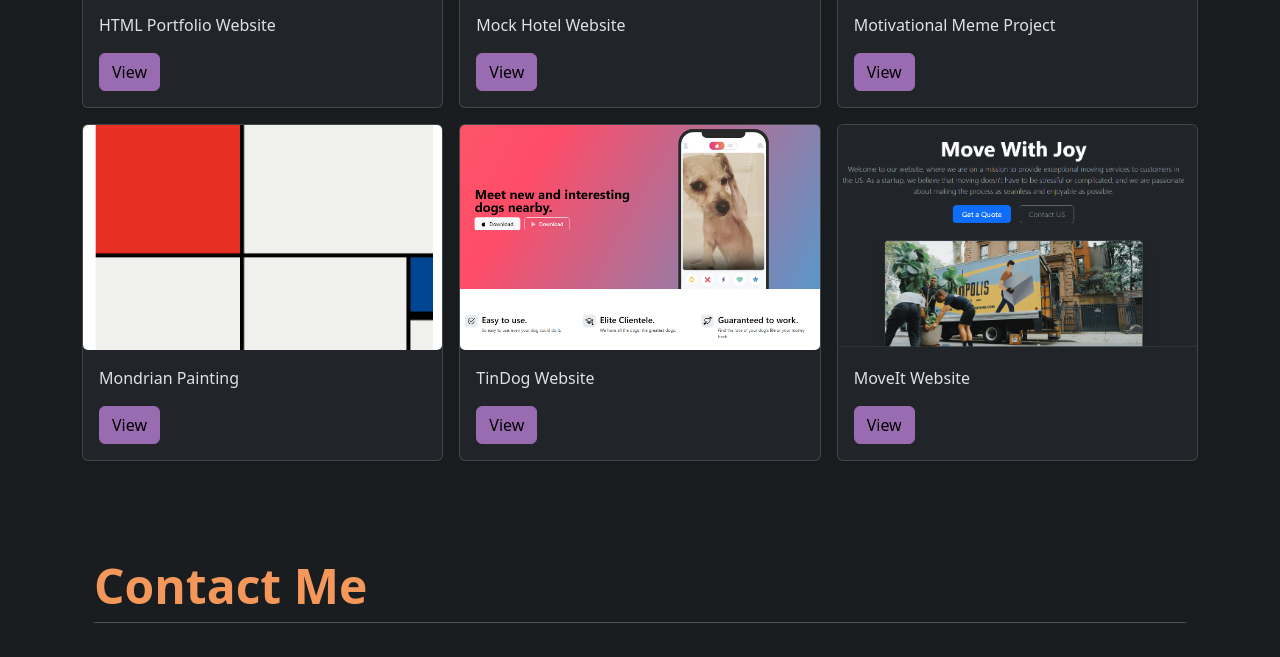
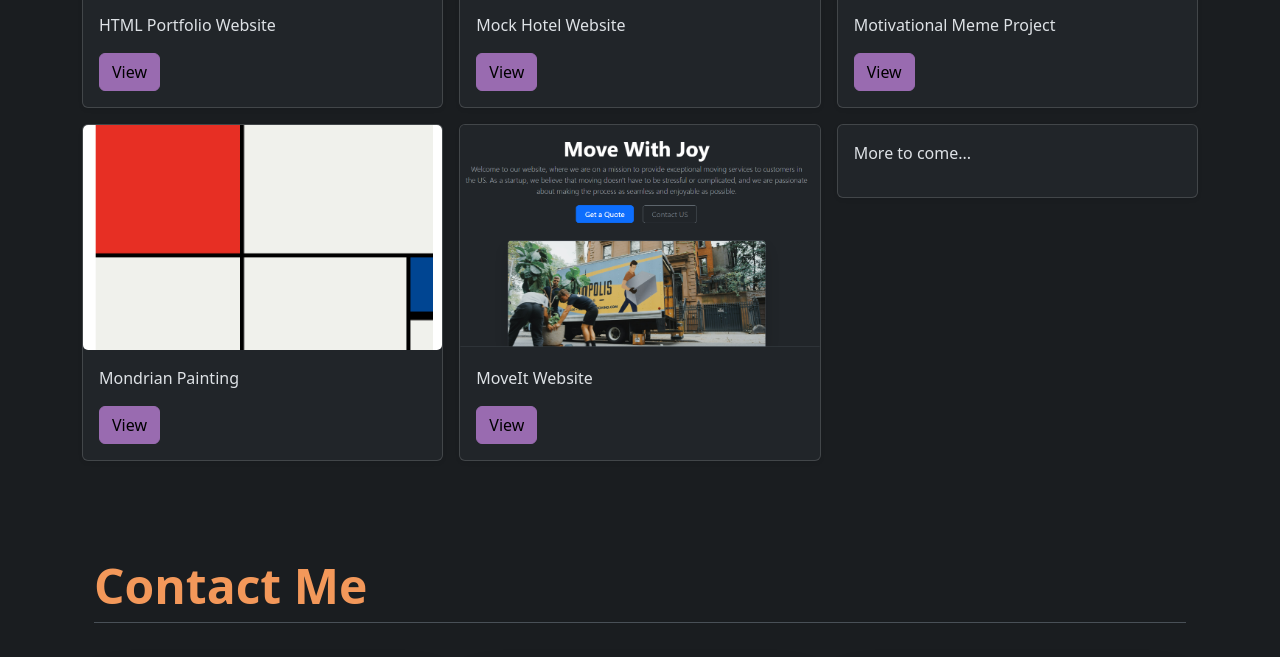
Before and after one commit to jeremymshull/personalwebsite, a plain HTML site: page index.html in a window 1280 px wide. Shown: the part 2740-3397 px from the top of the page. Drawn offline with nearby package versions, Linux system fonts and the light colour scheme.

Commit message:
Add files via upload

```diff
--- a/index.html
+++ b/index.html
@@ -159,12 +159,12 @@
           </div>
           <div class="col">
             <div class="card shadow-sm">
-              <img src="./Assets/Images/TinDog Website.png" alt="" class="preview">
+              <img src="./Assets/Images/MoveIt Website.png" alt="" class="preview">
               <div class="card-body">
-                <p class="card-text">TinDog Website</p>
+                <p class="card-text">MoveIt Website</p>
                 <div class="d-flex justify-content-between align-items-center">
                   <div class="btn-group">
-                    <a href="./public/11.3 TinDog Project/index.html" class="btn btn-accent3">View</a>
+                    <a href="./public/11.2 Bootstrap Components/index.html" class="btn btn-accent3">View</a>
                   </div>
                 </div>
               </div>
@@ -172,13 +172,13 @@
           </div>
           <div class="col">
             <div class="card shadow-sm">
-              <img src="./Assets/Images/MoveIt Website.png" alt="" class="preview">
+              <!-- <img src="./Assets/Images/TinDog Website.png" alt="" class="preview"> -->
               <div class="card-body">
-                <p class="card-text">MoveIt Website</p>
+                <p class="card-text">More to come...</p>
                 <div class="d-flex justify-content-between align-items-center">
-                  <div class="btn-group">
-                    <a href="./public/11.2 Bootstrap Components/index.html" class="btn btn-accent3">View</a>
-                  </div>
+                  <!-- <div class="btn-group">
+                    <a href="./public/11.3 TinDog Project/index.html" class="btn btn-accent3">View</a>
+                  </div> -->
                 </div>
               </div>
             </div>
```
